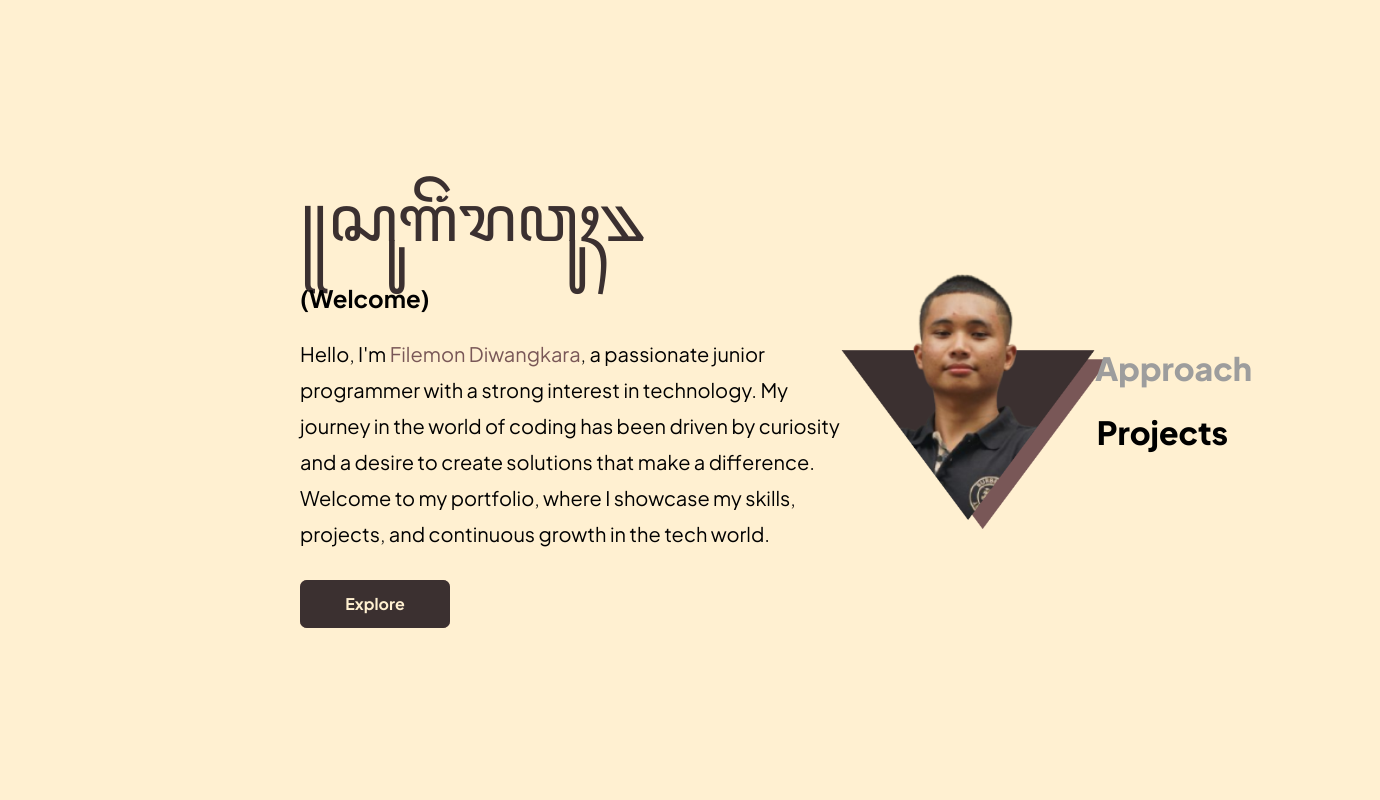
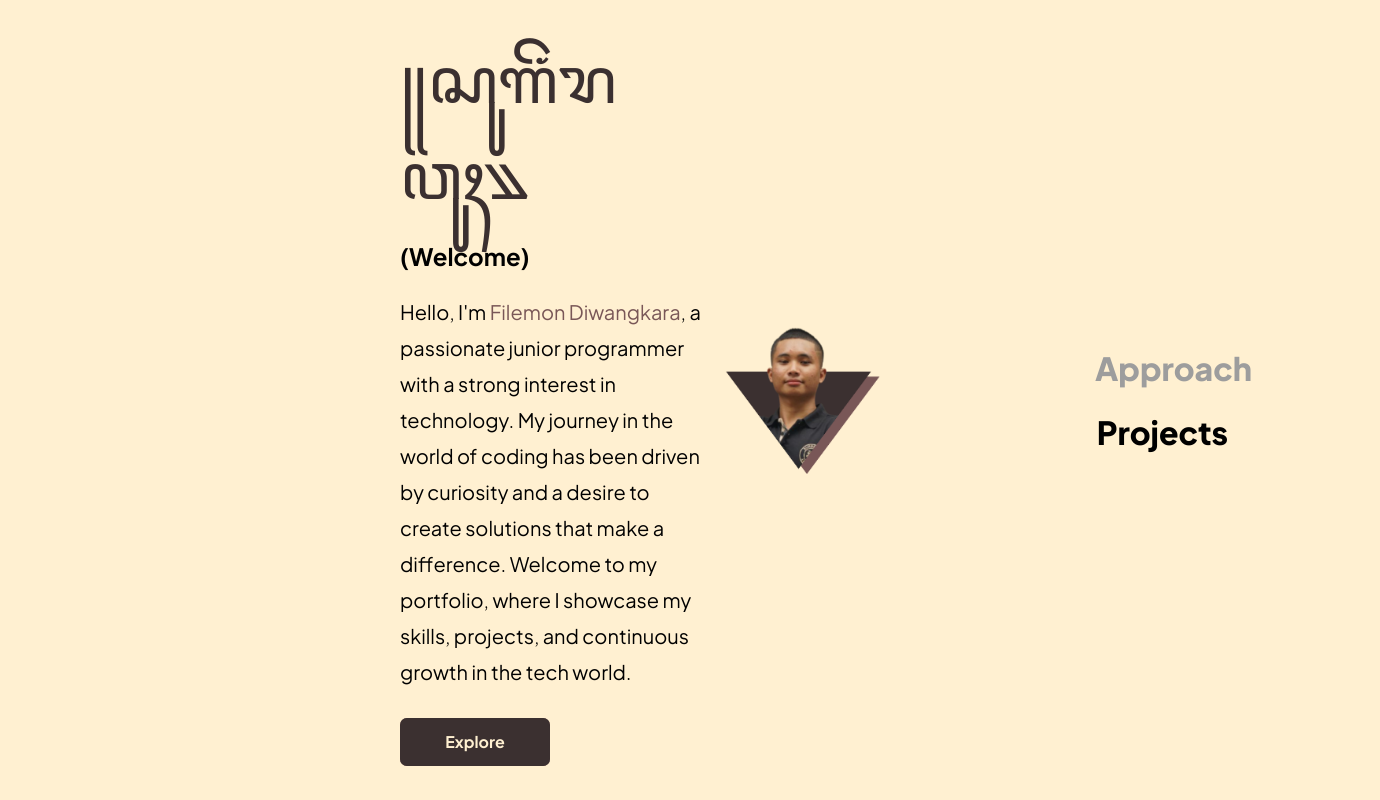
Before and after one commit to fdiwangkara/website-porto, a React (Vite) app: page / in a window 1280 px wide. Shown: the top 800 px of the page, 1380 px wide, since content can reach past the window. Built offline with nearby package versions, Linux system fonts and the light colour scheme; a web font is replaced by a local one.

Commit message:
feat [IR] benerin Padding

```diff
--- a/src/App.jsx
+++ b/src/App.jsx
@@ -1,11 +1,11 @@
 import React from "react";
 import Navbar from "./components/navbar";
-import Approach from "./sections/approach"; // Make sure this is the correct path
-import Projects from "./sections/projects"; // Adjust the path according to your project structure
+import Approach from "./sections/approach";
+import Projects from "./sections/projects";
 
 function App() {
   return (
-    <div className="min-h-screen relative">
+    <div className="min-h-screen relative " id="style-4">
       <Navbar />
       <Approach />
       <Projects />
--- a/src/index.css
+++ b/src/index.css
@@ -43,15 +43,13 @@
 
 body {
   background-color: #fff0d1;
-  padding-left: 300px;
-  padding-right: 300px;
+  padding-left: 400px;
+  padding-right: 400px;
 }
-/* Smooth scrolling behavior */
 html {
-  scroll-behavior: smooth; /* Enable smooth scrolling for the whole document */
+  scroll-behavior: smooth;
 }
 
-/* Optional: Add transition for navbar links */
 .nav-link {
-  transition: color 100ms ease; /* Add transition for color change */
+  transition: color 100ms ease;
 }
--- a/src/sections/approach.jsx
+++ b/src/sections/approach.jsx
@@ -1,15 +1,14 @@
 import React from "react";
 import PersonPic from "../images/person.png";
-import Button from "../components/button"; // Adjust the path according to your project structure
+import Button from "../components/button";
 
 const Approach = () => {
   return (
       <section
           id="approach"
-      className="relative w-[1080px] h-screen flex items-center"
-    >
+          className="relative h-screen flex items-center">
         {/* Javanese text and welcome message on the left */}
-      <div className="w-1/2">
+        <div className="w-2/3 mr-4"> {/* Menggunakan margin kanan untuk mengurangi jarak */}
           <p className="font-secondaryBold text-[64px] text-[#3B3030]">
             ꧋ꦱꦸꦒꦼꦁꦫꦮꦸꦃ꧉
           </p>
@@ -30,12 +29,11 @@ const Approach = () => {
         </div>
 
         {/* Image on the right */}
-      <div className="w-1/4 flex justify-end">
-        {" "}
-        {/* Changed to w-1/2 */}
-        <img src={PersonPic} alt="Person" className="h-auto" />
+        <div className="w-1/3 flex justify-end">
+          <img src={PersonPic} alt="Person" className=" h-auto" />
         </div>
       </section>
+
   );
 };
 
```
Lines whose indentation alone changed are shown as unchanged.
